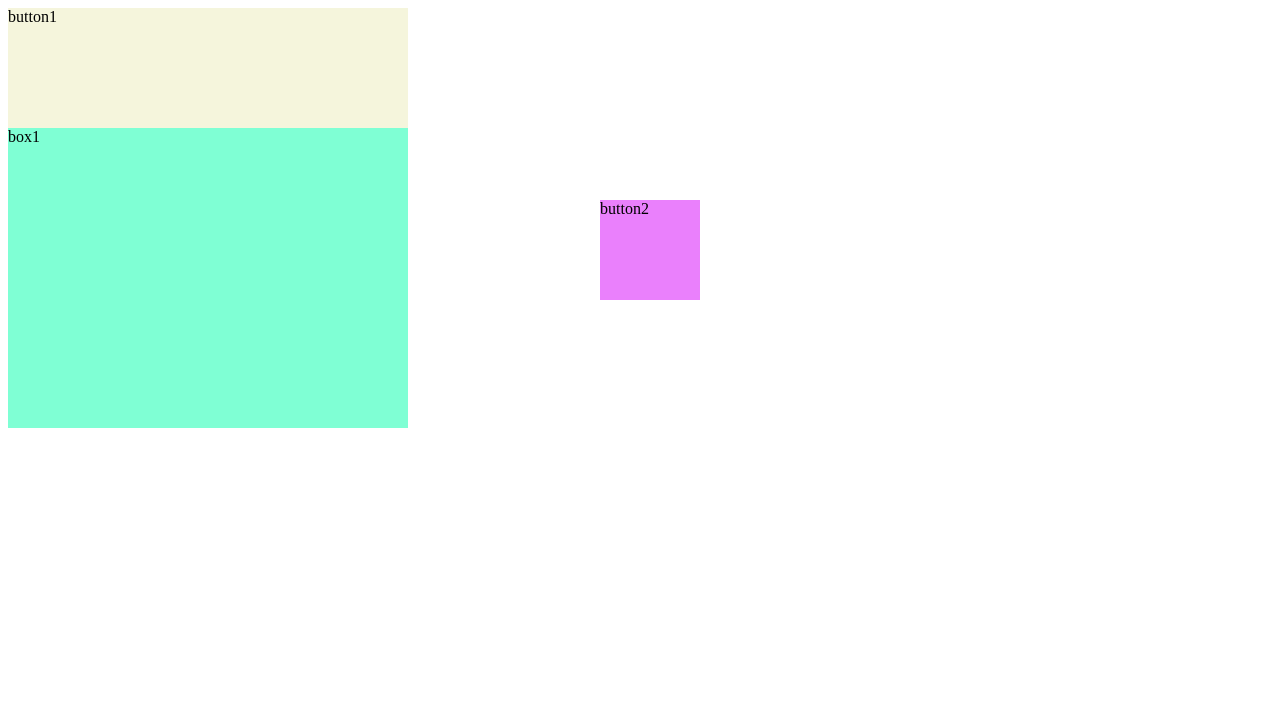
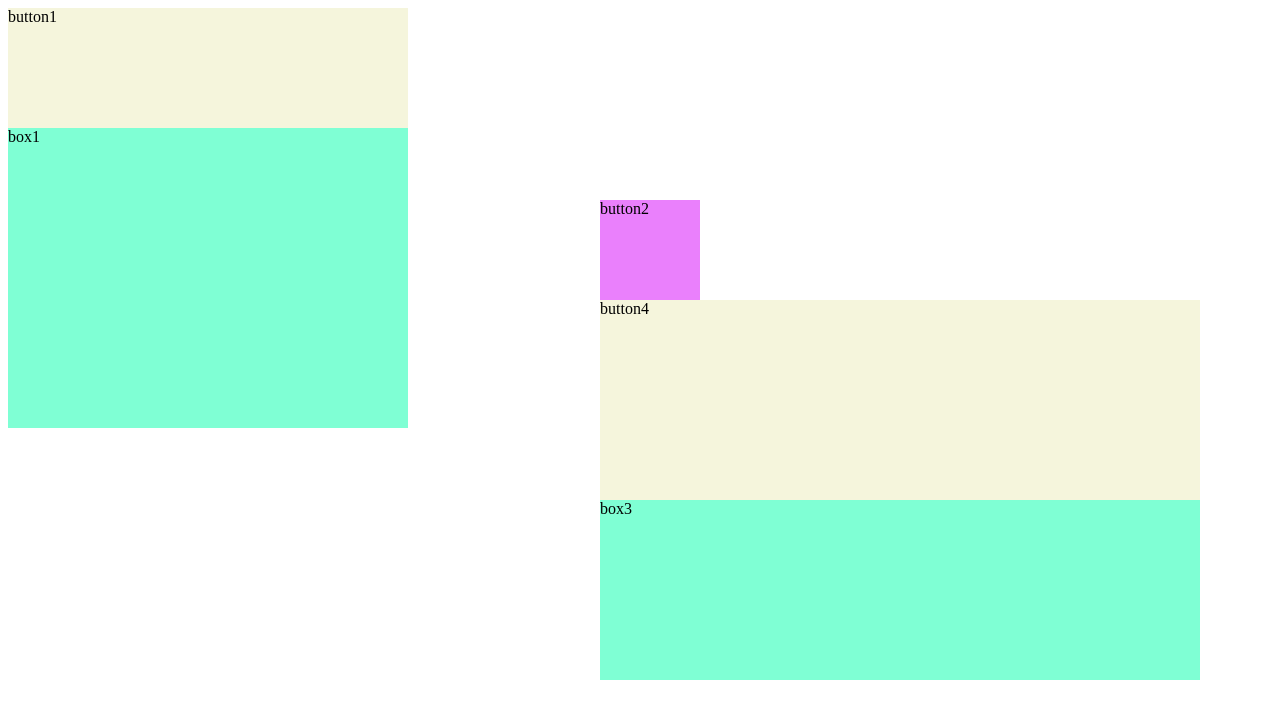
Before and after one commit to dnwnsrb11/dnwnsrb11.github.io, a plain HTML site: page index.html in a window 1280 px wide. Drawn offline with nearby package versions, Linux system fonts and the light colour scheme.

Commit message:
Update index.html

```diff
--- a/index.html
+++ b/index.html
@@ -62,6 +62,8 @@
     <div id="button2">button2</div>
     <div id="button3">button3</div>
     <div id="box2">box2</div>
+    <div id="button4">button4</div>
+    <div id="box3">box3</div>
 </div>
 
 <script>
```
